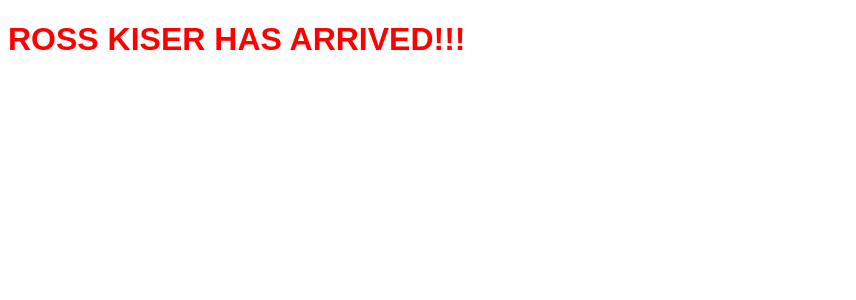
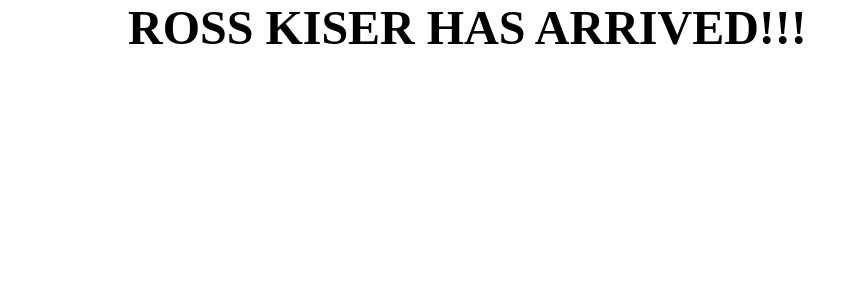
Before and after one commit to kiserr10/im-ross-kiser, a React (Create React App) app: page / in a window 1280 px wide. Shown: the top 300 px of the page, without its empty margins (0-856 px from the left). Built offline with nearby package versions, Linux system fonts and the light colour scheme.

Commit message:
variables added and boiler plate styling

```diff
--- a/src/App.js
+++ b/src/App.js
@@ -13,7 +13,7 @@ class App extends Component {
     return (
       <Provider>
         <Router>
-          <div className="app-container">
+          <div className="app-wrapper">
             <h1>ROSS KISER HAS ARRIVED!!!</h1>
           </div>
         </Router>
--- a/src/style_sheets/_variables.scss
+++ b/src/style_sheets/_variables.scss
@@ -1,3 +1,5 @@
+@import url('https://fonts.googleapis.com/css?family=Montserrat:800|Poppins:100,200,300,700&display=swap');
+
 //COLORS
 $dark: #23262B;
 $hotpink: #EF6461;
@@ -9,3 +11,5 @@ $white: #FFF;
 $black: #000;
 
 //FONTS
+$main-font: 'Poppins', sans-serif;
+$secondary-font: 'Montserrat', sans-serif;
--- a/src/style_sheets/main.scss
+++ b/src/style_sheets/main.scss
@@ -1,4 +1,31 @@
-body{
-  font-family: sans-serif;
-  color: red;
+@import 'variables';
+
+*{
+  box-sizing: border-box;
+  margin: 0;
+  padding: 0;
 }
+
+html{
+  font-size: 16px;
+}
+
+ul{
+  list-style-type: none;
+}
+
+a{
+  text-decoration: none;
+}
+
+h1{
+  font-size: 3em;
+}
+
+h2{
+  font-size: 2em;
+}
+
+.app-wrapper{
+  margin: 0 10vw;
+}
```
